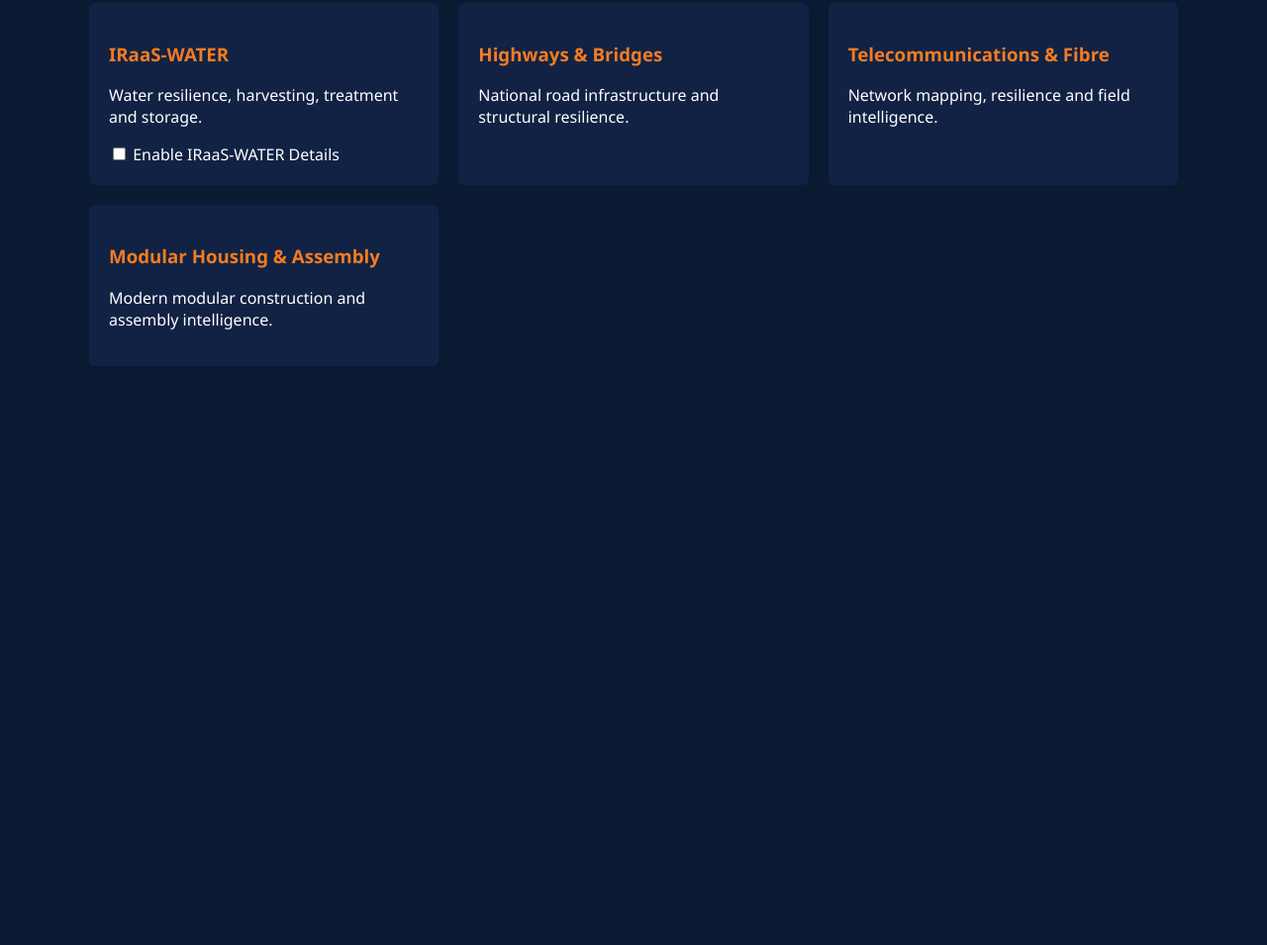
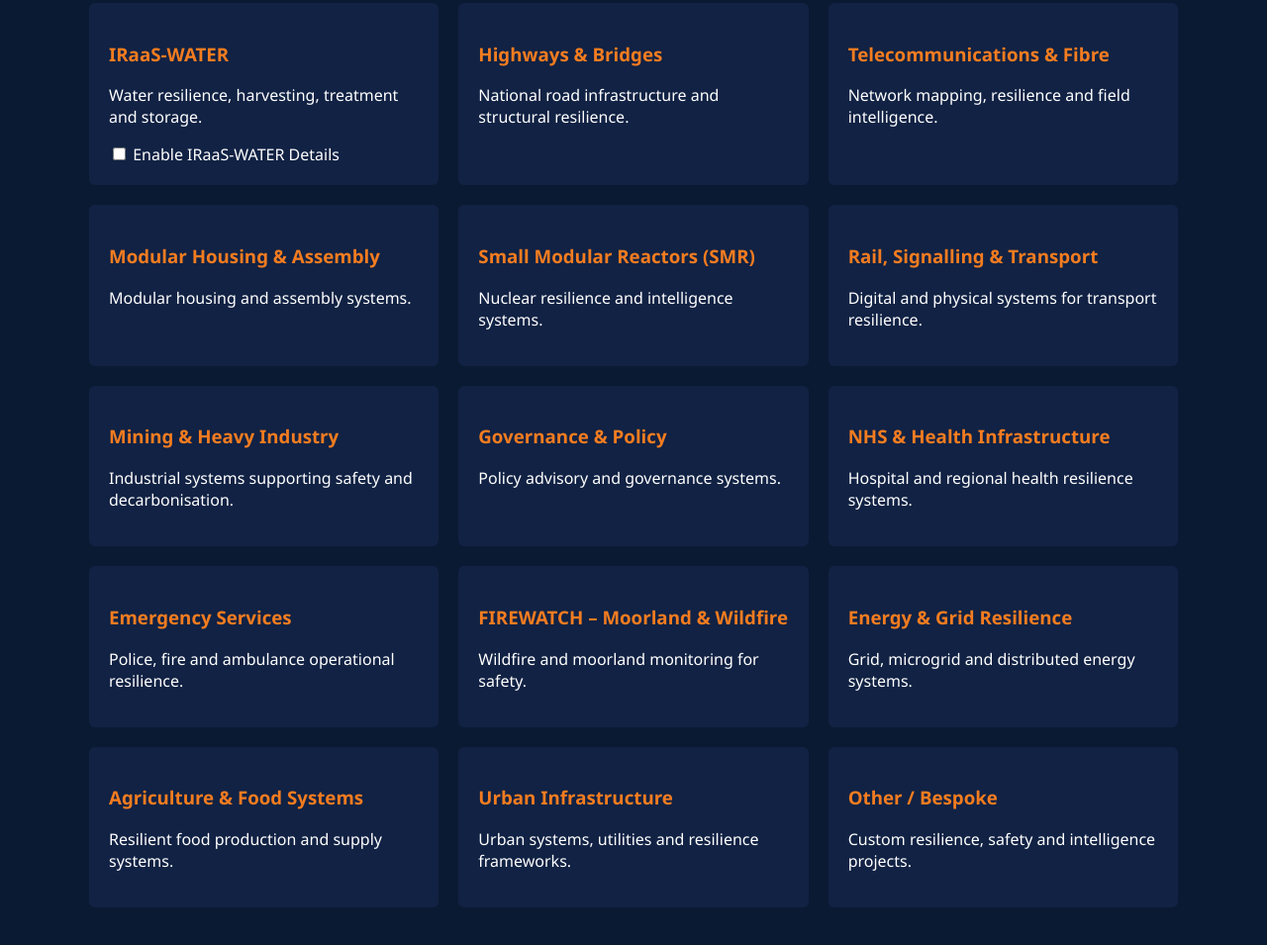
Before and after one commit to nlugner-2026-vg/vitiumgroup-site, a plain HTML site: page learn-more.html in a window 1280 px wide. Shown: the part 221-1176 px from the top of the page at 99% size. Before the commit the page ends 800 px from the top, so only its background shows below. Drawn offline with Linux system fonts and the light colour scheme.

Commit message:
Update learn-more.html
sectors added again.

```diff
--- a/learn-more.html
+++ b/learn-more.html
@@ -36,23 +36,23 @@
     <p style="max-width:800px; margin:0 auto;">Explore the 15 resilience sectors where Vitium Veritas™ is deployed.</p>
 </div>
 
-<!-- SECTORS GRID -->
+<!-- ========================================================= -->
+<!-- 15 SECTORS GRID                                           -->
+<!-- ========================================================= -->
 <section style="max-width:1100px; margin:40px auto;">
     <div style="display:grid; grid-template-columns:repeat(auto-fit, minmax(280px, 1fr)); gap:20px; margin-top:30px;">
 
-        <!-- IRaaS‑WATER (REINSTATED) -->
+        <!-- IRaaS‑WATER (TOP POSITION + CHECKBOX INSIDE TILE) -->
         <div style="background-color:#112244; padding:20px; border-radius:6px;">
             <h3 style="color:#f47c20;">IRaaS‑WATER</h3>
             <p>Water resilience, harvesting, treatment and storage.</p>
 
-            <!-- Checkbox controlling subform -->
             <label style="display:block; margin-top:10px;">
                 <input type="checkbox" id="iraasWaterCheckbox">
                 Enable IRaaS‑WATER Details
             </label>
         </div>
 
-        <!-- REMAINING SECTORS (UNCHANGED) -->
         <div style="background-color:#112244; padding:20px; border-radius:6px;">
             <h3 style="color:#f47c20;">Highways & Bridges</h3>
             <p>National road infrastructure and structural resilience.</p>
@@ -65,10 +65,63 @@
 
         <div style="background-color:#112244; padding:20px; border-radius:6px;">
             <h3 style="color:#f47c20;">Modular Housing & Assembly</h3>
-            <p>Modern modular construction and assembly intelligence.</p>
+            <p>Modular housing and assembly systems.</p>
         </div>
 
-        <!-- (Your remaining 11 sectors continue unchanged below this point) -->
+        <div style="background-color:#112244; padding:20px; border-radius:6px;">
+            <h3 style="color:#f47c20;">Small Modular Reactors (SMR)</h3>
+            <p>Nuclear resilience and intelligence systems.</p>
+        </div>
+
+        <div style="background-color:#112244; padding:20px; border-radius:6px;">
+            <h3 style="color:#f47c20;">Rail, Signalling & Transport</h3>
+            <p>Digital and physical systems for transport resilience.</p>
+        </div>
+
+        <div style="background-color:#112244; padding:20px; border-radius:6px;">
+            <h3 style="color:#f47c20;">Mining & Heavy Industry</h3>
+            <p>Industrial systems supporting safety and decarbonisation.</p>
+        </div>
+
+        <div style="background-color:#112244; padding:20px; border-radius:6px;">
+            <h3 style="color:#f47c20;">Governance & Policy</h3>
+            <p>Policy advisory and governance systems.</p>
+        </div>
+
+        <div style="background-color:#112244; padding:20px; border-radius:6px;">
+            <h3 style="color:#f47c20;">NHS & Health Infrastructure</h3>
+            <p>Hospital and regional health resilience systems.</p>
+        </div>
+
+        <div style="background-color:#112244; padding:20px; border-radius:6px;">
+            <h3 style="color:#f47c20;">Emergency Services</h3>
+            <p>Police, fire and ambulance operational resilience.</p>
+        </div>
+
+        <div style="background-color:#112244; padding:20px; border-radius:6px;">
+            <h3 style="color:#f47c20;">FIREWATCH – Moorland & Wildfire</h3>
+            <p>Wildfire and moorland monitoring for safety.</p>
+        </div>
+
+        <div style="background-color:#112244; padding:20px; border-radius:6px;">
+            <h3 style="color:#f47c20;">Energy & Grid Resilience</h3>
+            <p>Grid, microgrid and distributed energy systems.</p>
+        </div>
+
+        <div style="background-color:#112244; padding:20px; border-radius:6px;">
+            <h3 style="color:#f47c20;">Agriculture & Food Systems</h3>
+            <p>Resilient food production and supply systems.</p>
+        </div>
+
+        <div style="background-color:#112244; padding:20px; border-radius:6px;">
+            <h3 style="color:#f47c20;">Urban Infrastructure</h3>
+            <p>Urban systems, utilities and resilience frameworks.</p>
+        </div>
+
+        <div style="background-color:#112244; padding:20px; border-radius:6px;">
+            <h3 style="color:#f47c20;">Other / Bespoke</h3>
+            <p>Custom resilience, safety and intelligence projects.</p>
+        </div>
 
     </div>
 </section>
```
